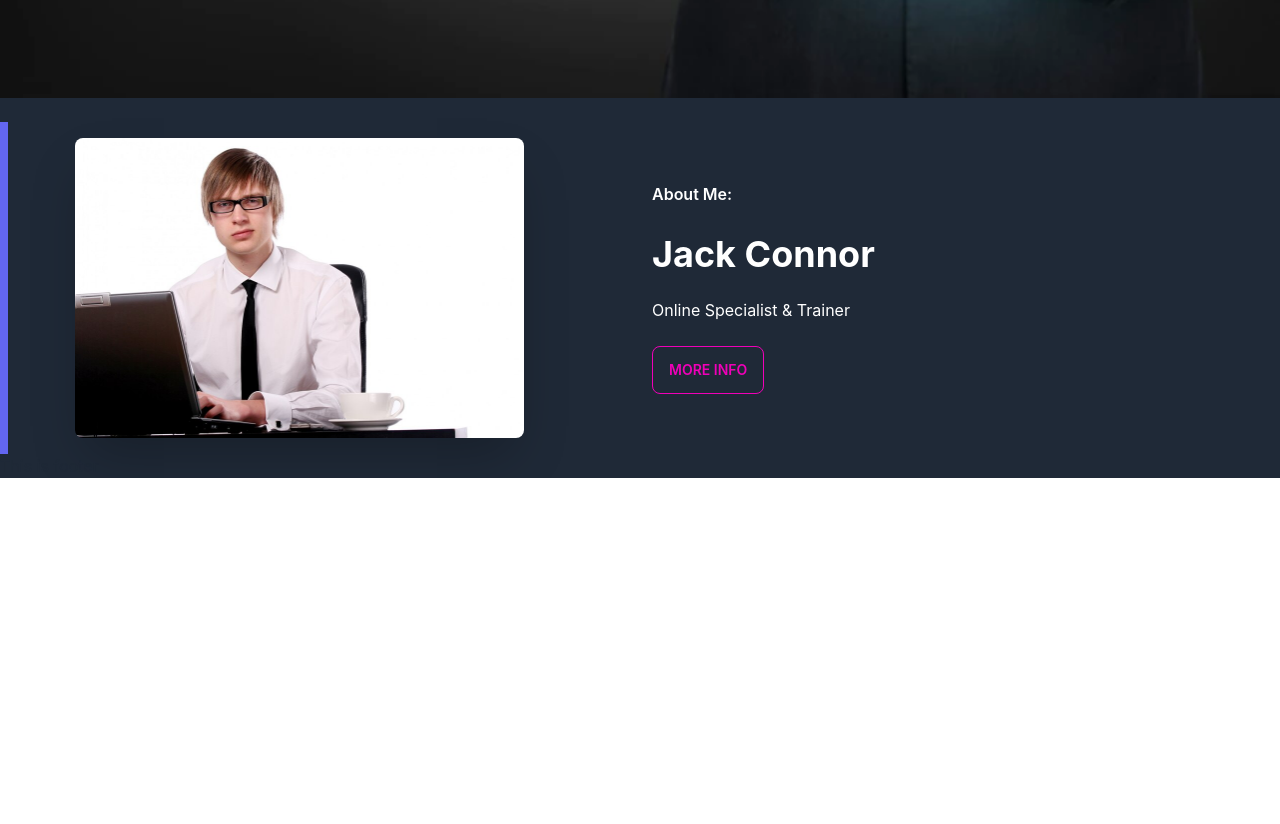
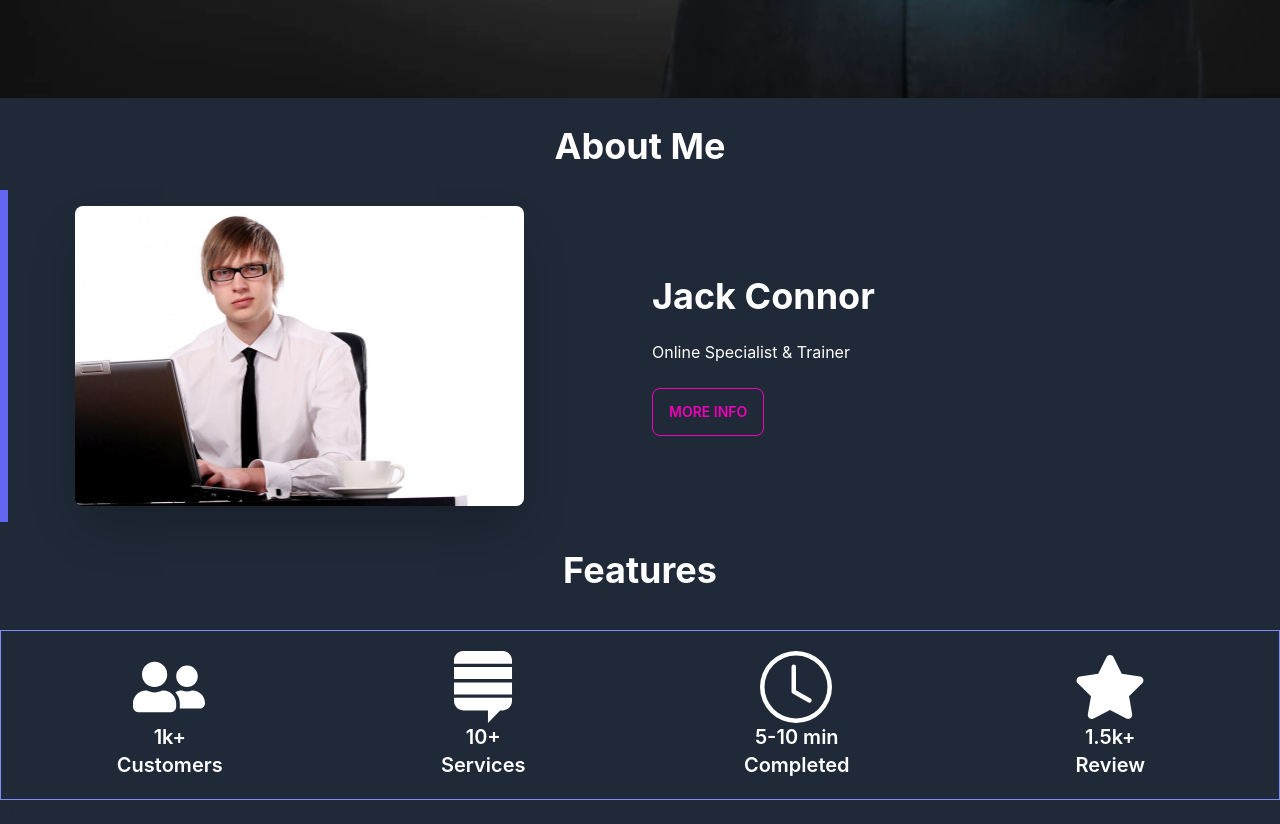
Before and after one commit to Atherbiswas/E-Service90_Client, a React (Create React App) app: page / in a window 1280 px wide. Shown: the part 640-1464 px from the top of the page. Before the commit the page ends 1118 px from the top, so only its background shows below. Built offline with nearby package versions, Linux system fonts and the light colour scheme.

Commit message:
features added

```diff
--- a/package.json
+++ b/package.json
@@ -9,6 +9,7 @@
     "daisyui": "^2.38.1",
     "react": "^18.2.0",
     "react-dom": "^18.2.0",
+    "react-icons": "^4.6.0",
     "react-router-dom": "^6.4.3",
     "react-scripts": "5.0.1",
     "web-vitals": "^2.1.4"
--- a/src/pages/Home/About/About.js
+++ b/src/pages/Home/About/About.js
@@ -9,7 +9,6 @@ const About = () => {
                 <img src={authorImg} className="w-4/5 h-full rounded-lg shadow-2xl" alt=''/>
                 </div>
                 <div className='w-1/2 text-white'>
-                <h1 className='font-semibold mb-7'>About Me:</h1>
                 <h1 className="text-4xl font-bold">Jack Connor</h1>
                 <p className="py-6">Online Specialist & Trainer</p>
                 <button className="btn btn-outline btn-secondary">More Info</button>
--- /dev/null
+++ b/src/pages/Home/Features/Features.js
@@ -0,0 +1,41 @@
+import React from 'react';
+import { FaUserFriends, FaStar, FaStackExchange } from 'react-icons/fa';
+import { BsClock } from "react-icons/bs";
+
+
+const Features = () => {
+    return (
+        <div className="grid grid-cols-4 border border-indigo-400 gap-4 mt-10 p-5">
+            <div className='text-white mx-auto'>
+                <FaUserFriends className='text-7xl mx-4'></FaUserFriends>
+                <div className='text-xl font-semibold text-center'>
+                <h4 >1k+</h4>
+                <h4>Customers</h4>
+                </div>
+            </div>
+            <div className='text-white mx-auto'>
+                <FaStackExchange className='text-7xl mx-4'></FaStackExchange>
+                <div className='text-xl font-semibold text-center'>
+                <h4 >10+</h4>
+                <h4>Services</h4>
+                </div>
+            </div>
+            <div className='text-white mx-auto'>
+                <BsClock className='text-7xl mx-4'></BsClock>
+                <div className='text-xl font-semibold text-center'>
+                <h4 >5-10 min</h4>
+                <h4>Completed</h4>
+                </div>
+            </div>
+            <div className='text-white mx-auto'>
+                <FaStar className='text-7xl mx-4'></FaStar>
+                <div className='text-xl font-semibold text-center'>
+                <h4 >1.5k+</h4>
+                <h4>Review</h4>
+                </div>
+            </div>
+        </div>
+    );
+};
+
+export default Features;
--- a/src/pages/Home/Home/Home.js
+++ b/src/pages/Home/Home/Home.js
@@ -2,12 +2,16 @@ import React from "react";
 import Footer from "../../shared/Footer/Footer";
 import About from "../About/About";
 import Banner from "../Banner/Banner";
+import Features from "../Features/Features";
 
 const Home = () => {
   return (
     <div>
       <Banner></Banner>
+      <h1 className="text-white text-center mt-7 text-4xl font-bold">About Me</h1>
       <About></About>
+      <h1 className="text-white text-center mt-7 text-4xl font-bold">Features</h1>
+      <Features></Features>
       <Footer></Footer>
     </div>
   );
```
Also changed, not shown: 1 other file (tests, documents, lock files or other folders).
